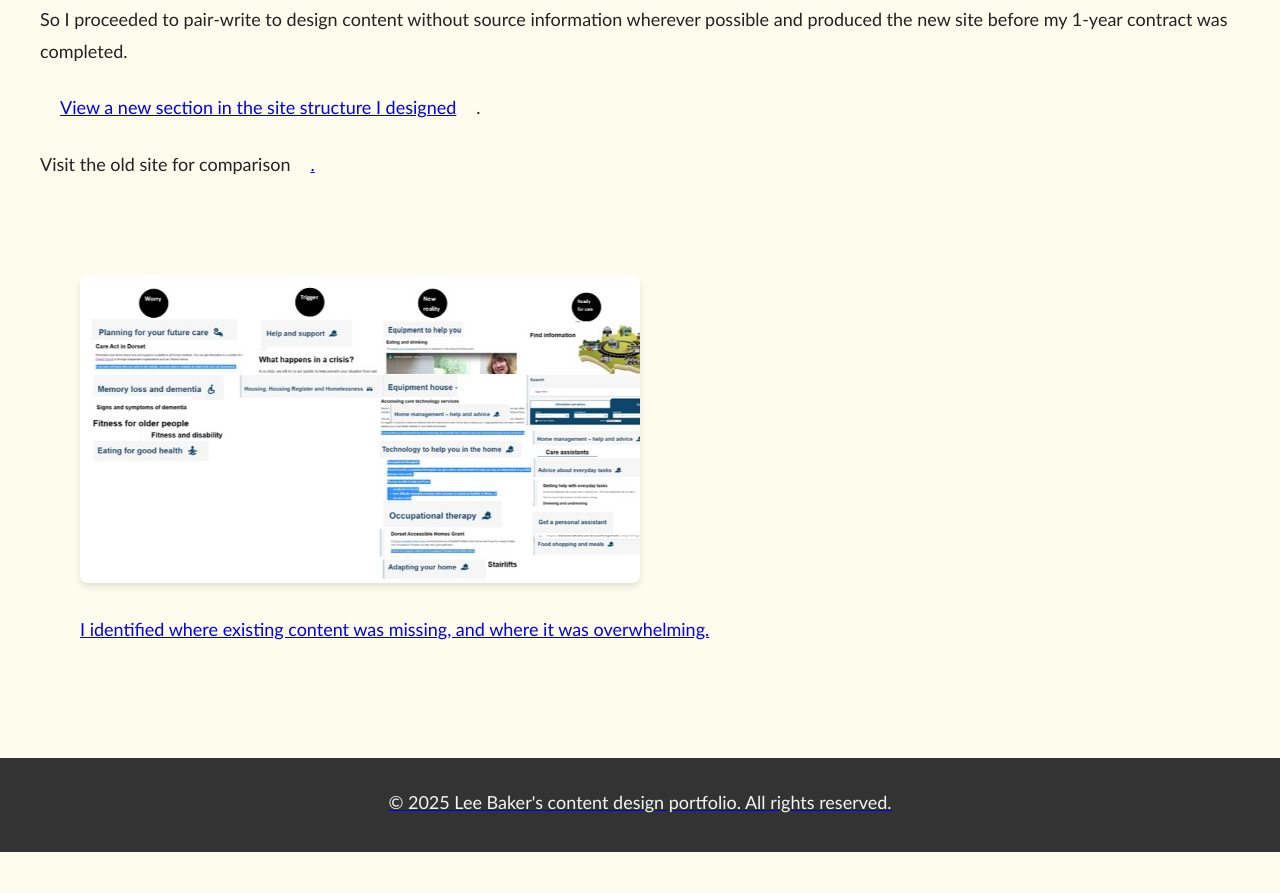
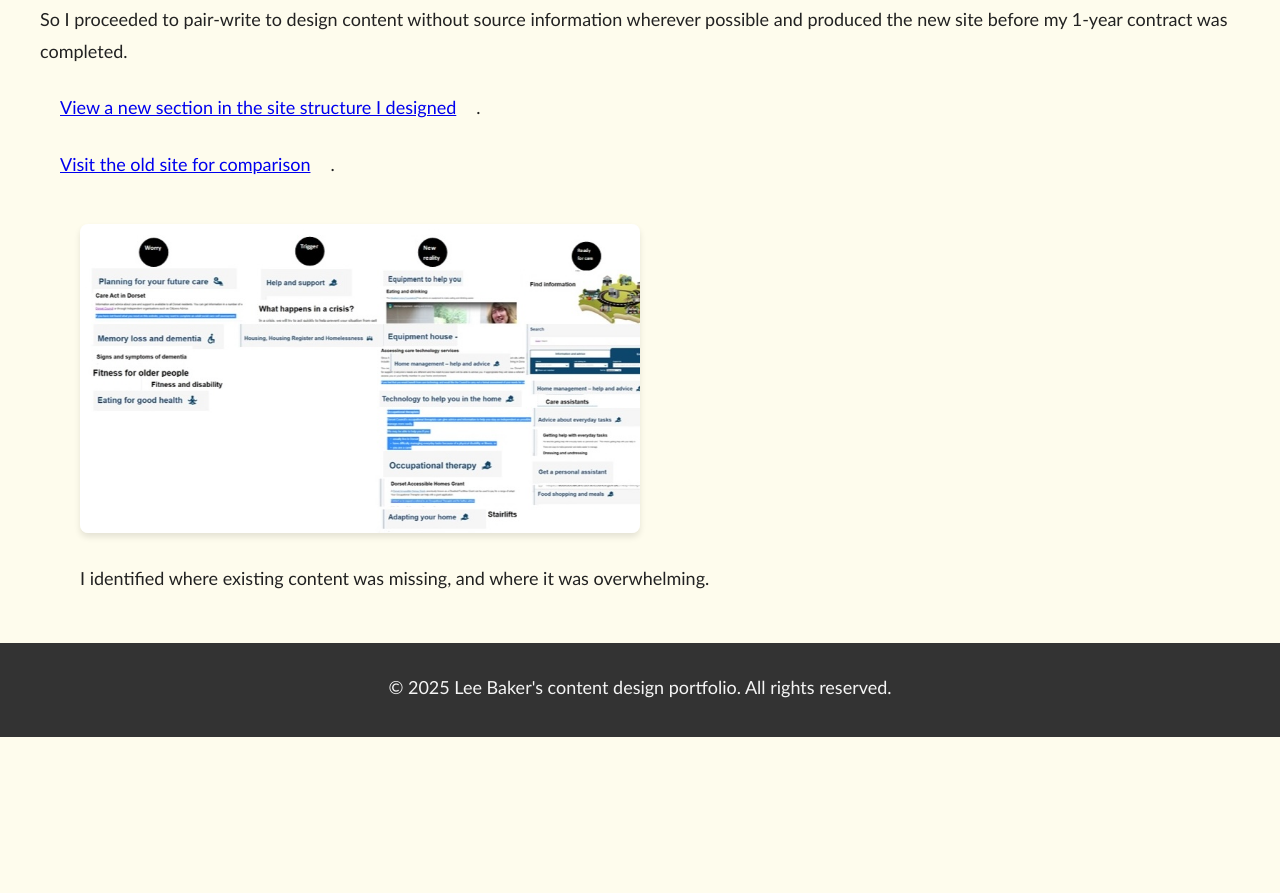
Before and after one commit to Lee-ux-content-designer/my-portfolio, a plain HTML site: page transforming-a-service-on-the-web.html in a window 1280 px wide. Shown: the part 1418-2311 px from the top of the page. After the commit the page ends 2155 px from the top, so only its background shows below. Drawn offline with Linux system fonts and the light colour scheme.

Commit message:
correct link text typo

```diff
--- a/transforming-a-service-on-the-web.html
+++ b/transforming-a-service-on-the-web.html
@@ -43,7 +43,7 @@
         <p>I set out a plan for re-designing, removing, or adding to content in new navigation sections corresponding to the journey to becoming a service user. I won their support for my recommended new site structure, and they requested for the relevant subject experts to work with me to develop the content.</p>
         <p>So I proceeded to pair-write to design content without source information wherever possible and produced the new site before my 1-year contract was completed.</p>
         <p><a href="https://web.archive.org/web/20220521085141/https://www.dorsetcouncil.gov.uk/live-at-home" target="_blank" rel="noopener noreferrer">View a new section in the site structure I designed</a>.</p>
-        <p>Visit the  old site for comparison<a href="https://web.archive.org/web/20210629103818/https:/adultsocialcare.dorsetcouncil.gov.uk/" target="_blank" rel="noopener noreferrer">.</p>
+        <p><a href="https://web.archive.org/web/20210629103818/https:/adultsocialcare.dorsetcouncil.gov.uk/" target="_blank" rel="noopener noreferrer">Visit the  old site for comparison</a>.</p>
 
 <figure>
     <img src="mapping-out-content-across-a-journey.jpeg" alt="I placed existing content titles into the stages in people's journeys into the care service I had observed" class="portfolio-img">
```
